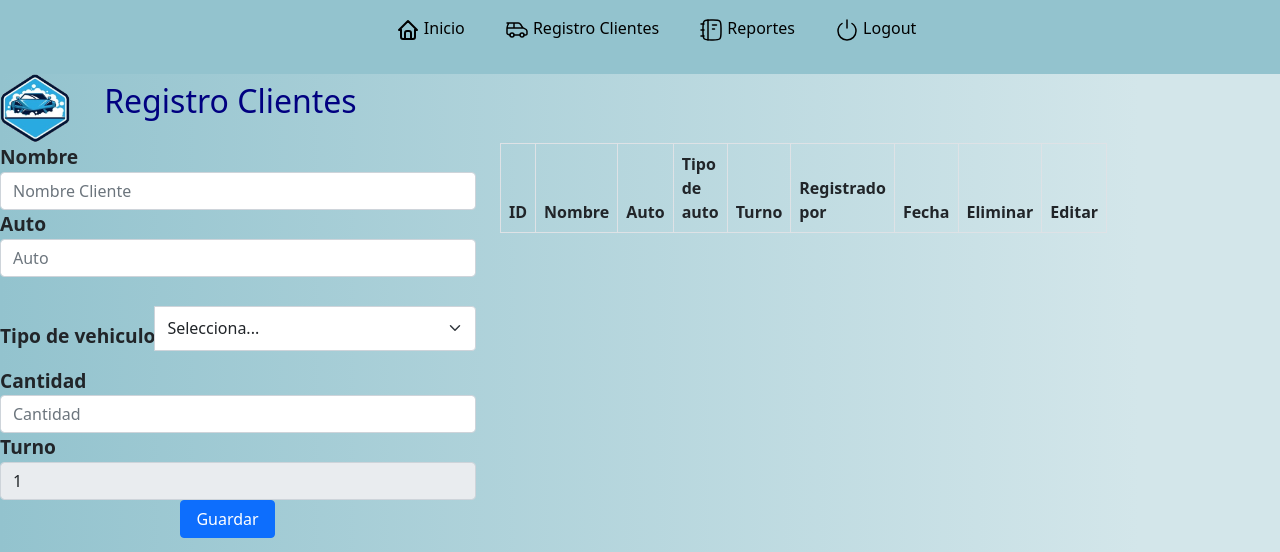
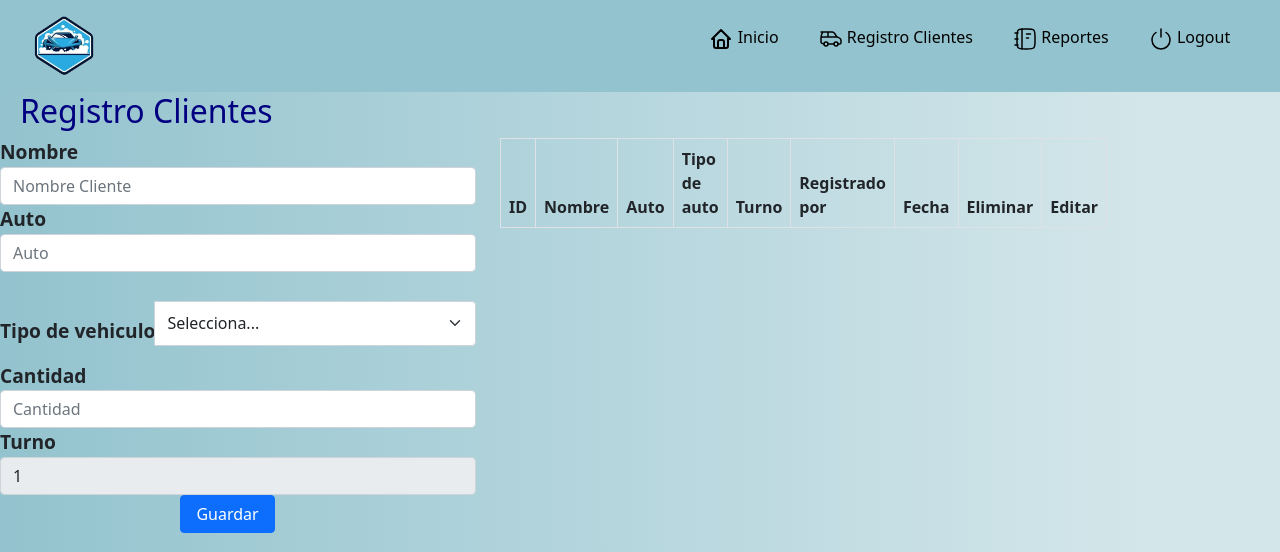
Before and after one commit to LeoNardoz333/Autolavado, a PHP site: page /RClientes in a window 1280 px wide. Shown: the top 552 px of the page. Run offline with PHP 8.4, Linux system fonts and the light colour scheme; the visitor is signed in with stand-in values (Sample User, id 1); data that the repository does not hold is empty.

Commit message:
Diseño menu y home, modificacion de fuente

```diff
--- a/Proyecto/view/Menu.view.php
+++ b/Proyecto/view/Menu.view.php
@@ -28,6 +28,7 @@
     }
 </style>
 <nav class="navigation">
+<img style="max-width: 60px; height: 60px; vertical-align: middle; margin-right:500px;"src="images/alavado.png">
         <ul class="nav-list">
             <li class="active">
                 <a href="home">
--- a/Proyecto/view/RClientes.view.php
+++ b/Proyecto/view/RClientes.view.php
@@ -11,9 +11,7 @@
     }
 </style>
 <body class="fondo4">
-<img style="max-width: 70px; height: auto; display: inline-block; vertical-align: middle;" src="images/alavado.png">
-    <h2 style="color: navy; padding-left: 20px; display: inline-block; margin-left: 10px;">Registro Clientes</h2>
-</div>
+    <h2 style="color: navy; display: inline-block; margin-left: 20px;">Registro Clientes</h2>
 <div class="row"style="width: 1000px;">
     <div class="col-6" id="x">
         <form method="post" action="rclientes"style="font-size: larger; font-weight: bold;">
--- a/Proyecto/view/Reportes.view.php
+++ b/Proyecto/view/Reportes.view.php
@@ -18,7 +18,6 @@
 </style>
 <body class="fondo4"style="margin: 0; padding: 0;">
     <div>
-        <img style="max-width: 70px; height: auto; display: inline-block; vertical-align: middle;" src="images/alavado.png">
         <h2 style="color: navy; padding-left: 20px; display: inline-block; margin-left: 10px;">Registro Clientes</h2>
     </div>
     <div class="header">
--- a/Proyecto/view/admhome.view.php
+++ b/Proyecto/view/admhome.view.php
@@ -1,7 +1,7 @@
 <style>
   .fondoAdm
   {
-    background-image: linear-gradient(90deg, #ffffff 31%, #7cb8ea 100%);
+    background-image: linear-gradient(90deg, #93C3CE 0%, #D3E6EA 89%)
   }
 </style>
 <body class="fondoAdm">
--- a/Proyecto/view/gusuarios.view.php
+++ b/Proyecto/view/gusuarios.view.php
@@ -10,7 +10,7 @@
     }
 </style>
 <body class="fondoAdm">
-<div class="row"style="width: 1100px;">
+<div class="row"style="width: 1100px; pading">
     <div class="col-6" id="x">
         <form method="post" action="rusuarios">
             Empleado <input type="text" name="name" placeholder="Nombre Empleado" class="form-control">
--- a/Proyecto/view/home.view.php
+++ b/Proyecto/view/home.view.php
@@ -2,7 +2,7 @@
   .fondo4
   {
     /* background-image: linear-gradient(90deg, #6dd5ed 10%, #4567e4 90%); */
-    background-image: linear-gradient(90deg, #000042 0%, #4567e4 89%);
+    background-image: linear-gradient(90deg, #93C3CE 0%, #D3E6EA 89%)
   }
 </style>
 <body class="fondo4">
--- a/Proyecto/view/menuadm.view.php
+++ b/Proyecto/view/menuadm.view.php
@@ -28,7 +28,7 @@
 </style>
 
 <nav class="navigation">
-<img style="max-width: 60px; height: 60px; vertical-align: middle;" src="images/alavado.png">
+<img style="max-width: 60px; height: 60px; vertical-align: middle; margin-right:500px;" src="images/alavado.png">
         <ul class="nav-list">
             <li class="active">
                 <a href="admhome">
--- a/Proyecto/view/rvehiculos.view.php
+++ b/Proyecto/view/rvehiculos.view.php
@@ -11,7 +11,7 @@
     }
 </style>
 <body class="fondo4">
-<div class="row">
+<div class="row"style="width: 1200px;">
     <div class="col-6" id="x">
         <form method="post" action="rvehiculos"style="font-size: larger; font-weight: bold;">
             Clasificacion <input type="text" name="txtClasificacion" placeholder="Tipo de vehiculo" class="form-control">
```
